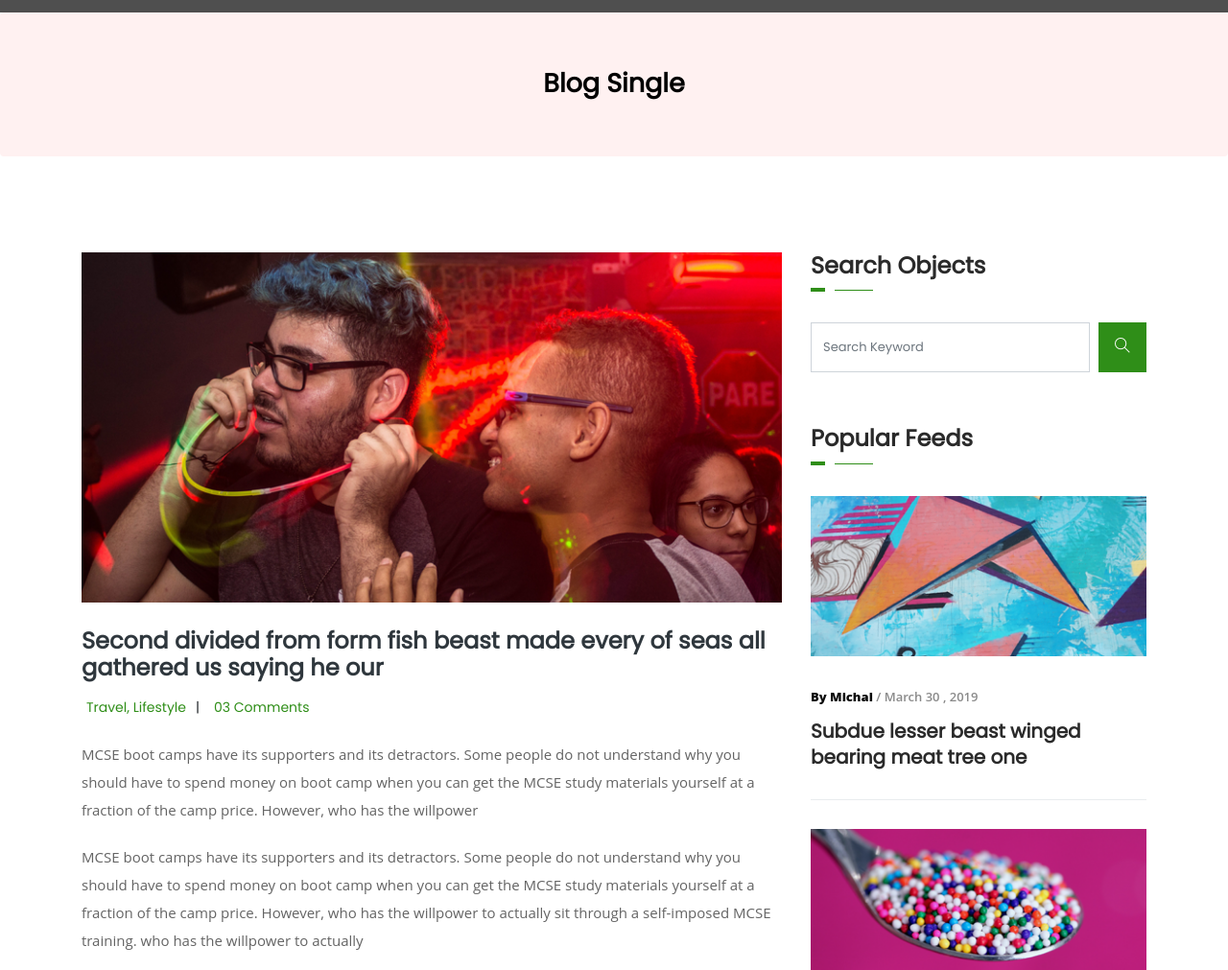
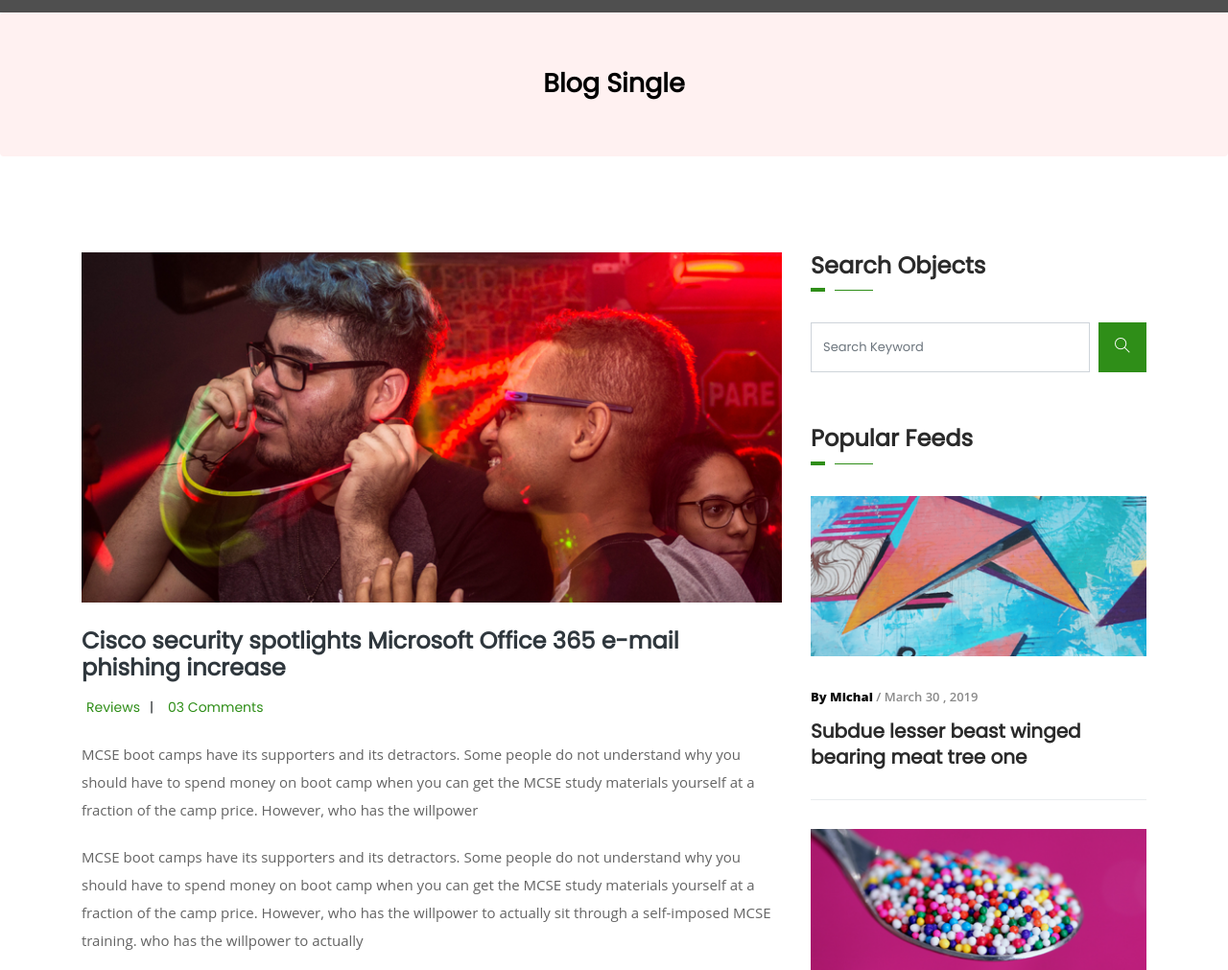
Before and after one commit to PhamHoa2410/HCI-fontend, a plain HTML site: page single-blog.html in a window 1280 px wide. Shown: the part 89-1100 px from the top of the page at 96% size. Drawn offline with Linux system fonts and the light colour scheme.

Commit message:
add file html

```diff
--- a/single-blog.html
+++ b/single-blog.html
@@ -113,11 +113,10 @@
                      <img class="img-fluid" src="img/blog/single_blog_1.png" alt="">
                   </div>
                   <div class="blog_details">
-                     <h2>Second divided from form fish beast made every of seas
-                        all gathered us saying he our
+                     <h2>Cisco security spotlights Microsoft Office 365 e-mail phishing increase
                      </h2>
                      <ul class="blog-info-link mt-3 mb-4">
-                        <li><a href="#"><i class="far fa-user"></i> Travel, Lifestyle</a></li>
+                        <li><a href="#"><i class="far fa-user"></i> Reviews</a></li>
                         <li><a href="#"><i class="far fa-comments"></i> 03 Comments</a></li>
                      </ul>
                      <p class="excert">
```
